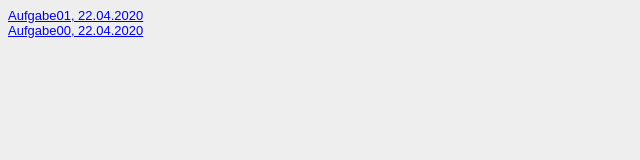
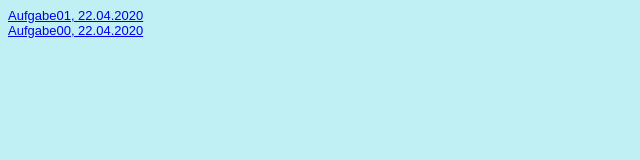
Before and after one commit to jk-jacki/GIS_SoSe2020, a plain HTML site: page Steckbrief/steckbrief.htm in a window 1280 px wide. Shown: the whole page, without its empty margins (0-640 px from the left). Drawn offline with Linux system fonts and the light colour scheme.

Commit message:
Profilbild und Hintergrund

```diff
--- a/Steckbrief/steckbrief.htm
+++ b/Steckbrief/steckbrief.htm
@@ -7,7 +7,7 @@
 body {
 	font-family: arial;
 	font-size: small;
-	background: #eeeeee
+	background: #C0F0F4
 }
 </style>
 </head>
```
Also changed, not shown: Steckbrief/portrait.jpg.
